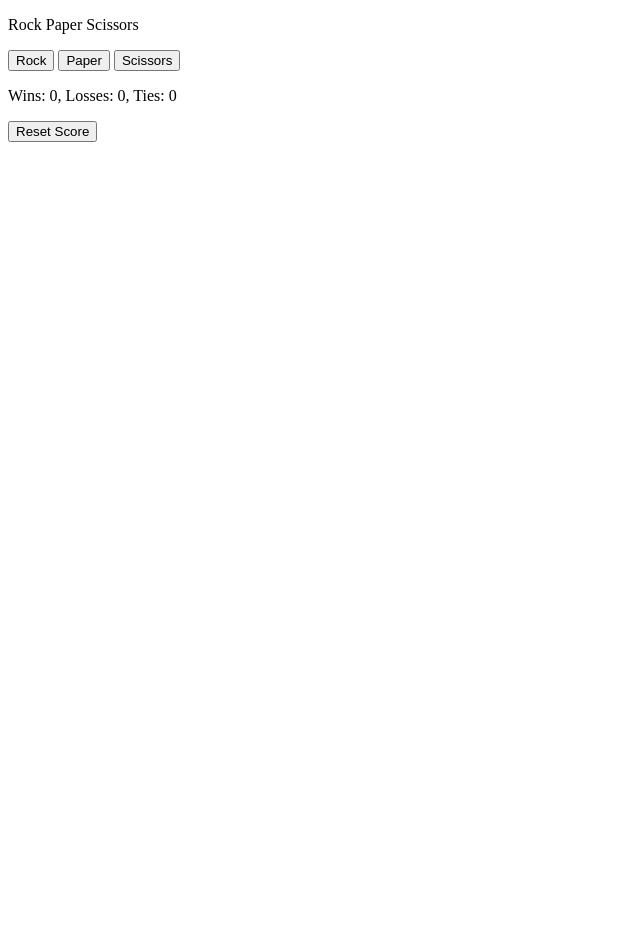
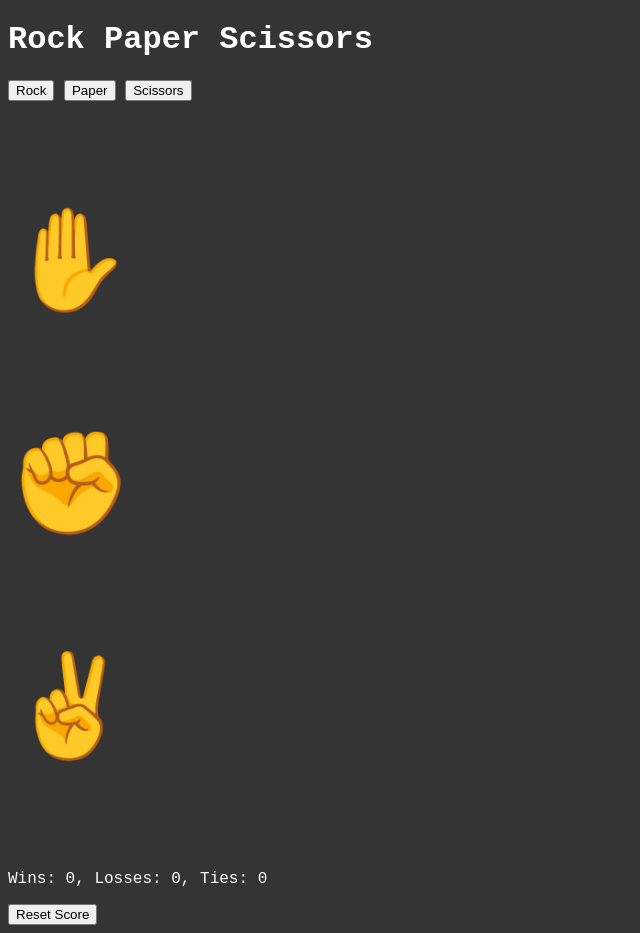
Before and after one commit to A-coderr/rock-paper-scissors-JS, a plain HTML site: page index.html in a window 1280 px wide. Shown: the whole page, without its empty margins (0-640 px from the left). Before the commit the page ends 800 px from the top, so only its background shows below. Drawn offline with Linux system fonts and the light colour scheme.

Commit message:
Added emojis to the game

```diff
--- a/index.html
+++ b/index.html
@@ -2,12 +2,22 @@
 <html>
     <head>
         <title>Rock Paper Scissors JS</title>
+        <style>
+            body{
+                background-color: rgb(52, 52, 52);
+                color: white;
+                font-family: 'Courier New', Courier, monospace;
+            }
+        </style>
     </head>
     <body>
-        <p>Rock Paper Scissors</p>
+        <h1>Rock Paper Scissors</h1>
         <button onclick="gameLogic('rock')">Rock</button>
         <button onclick="gameLogic('paper')">Paper</button>
         <button onclick="gameLogic('scissors')">Scissors</button>
+        <p style="font-size:100px">&#9995;</p>
+        <p style="font-size:100px">&#9994;</p>
+        <p style="font-size:100px">&#9996;</p>
         <p class="game-result"></p>
         <p class="game-moves"></p>
         <p class="game-score"></p>
```
